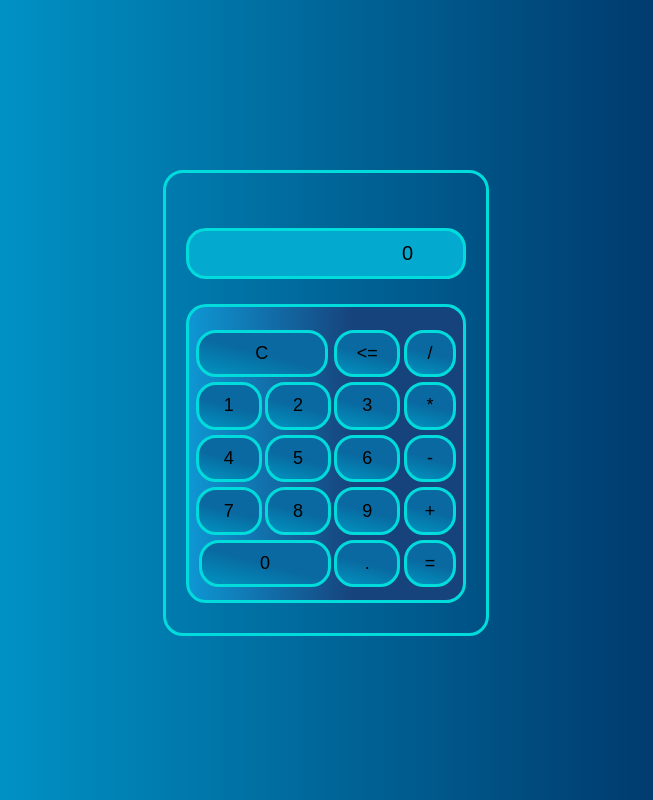
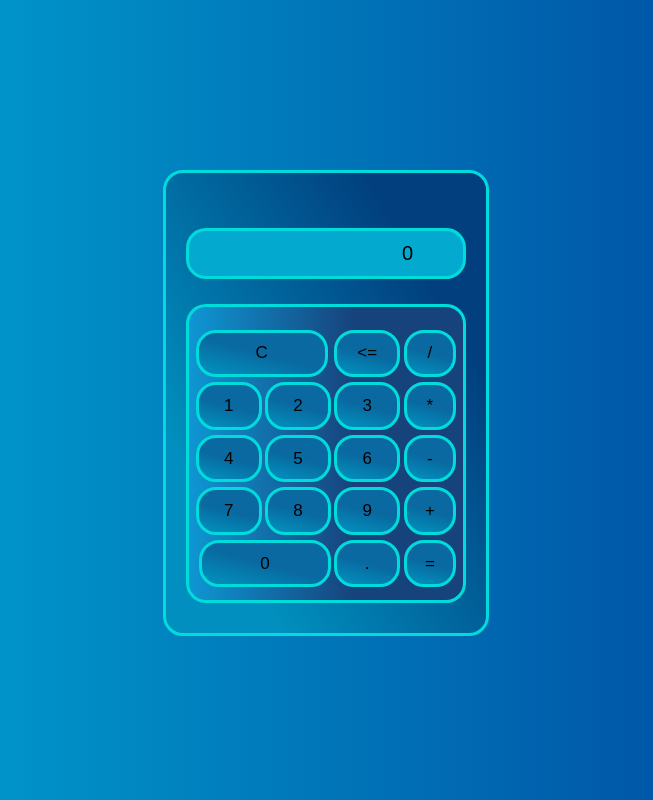
Before and after one commit to MBrayan25/Calculadora, a plain HTML site: page index.html in a window 1280 px wide. Shown: the whole page, without its empty margins (312-965 px from the left). Drawn offline with Linux system fonts and the light colour scheme.

Commit message:
Salvei to leve

```diff
--- a/index.html
+++ b/index.html
@@ -13,7 +13,7 @@
   <div id="corpo" class="css-base">
     <input id="visor" class="css-base" value="0">
 
-    <div id="teclado" class="css-base">
+    <div id="teclado" class="css-base, css-button">
       <button id="apagar" class="css-button" onclick="limpar()">C</button>
       <button id="divisao" class="css-button" onclick="simbolo(outerText)">/</button>
       <button class="css-button" onclick="apagar()"><=</button>
--- a/style.css
+++ b/style.css
@@ -1,5 +1,5 @@
 html {
-  background: linear-gradient( 60deg, #0099CC 20%, #003366 80%);
+  background: linear-gradient( 60deg, #0099CC 20%, #0052a5 80%);
 }
 
 #corpo{
@@ -38,11 +38,6 @@ html {
   width: 200%;
 }
 
-button{
-  background: linear-gradient( 15deg, #028bb9 10%, #0969a0 50%);
-  font-size: 18px;
-}
-
 #teclado {
   background: linear-gradient( 270deg, #17437c 40%, #09c1ff 130%);
   display: grid;
@@ -59,11 +54,25 @@ button{
 }
 
 .css-base {
+  background: linear-gradient( 60deg, #008fbe 20%, #013f7e 80%);
   border: solid 3px #00DCDC;
   border-radius: 20px;
 }
 
 .css-button {
+  background: linear-gradient( 15deg, #028bb9 10%, #0969a0 50%);
   border: solid 3px #00DCDC;
   border-radius: 20px;
+  font-size: 17px;
 }
+
+.css-button :hover {
+  background: linear-gradient( 15deg, #009ace 10%, #1457a3 50%);
+  border-radius: 20px;
+  border: solid 3px #00DCDC;
+}
+
+.css-button :active {
+  box-shadow: 0 3px rgb(36, 35, 68);
+  transform: translateY(2px);
+}
```
